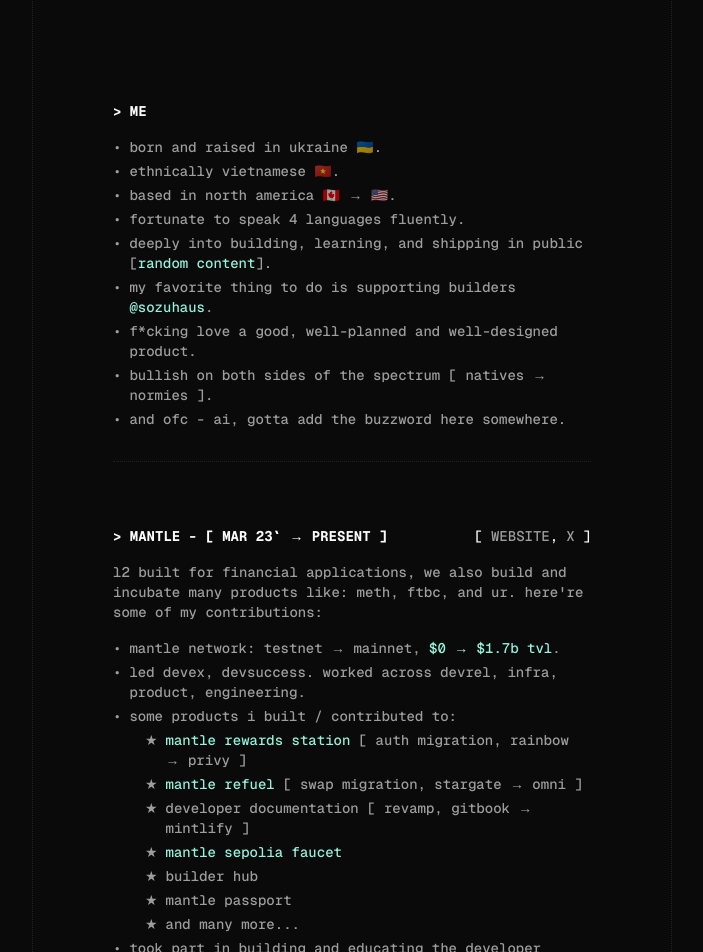
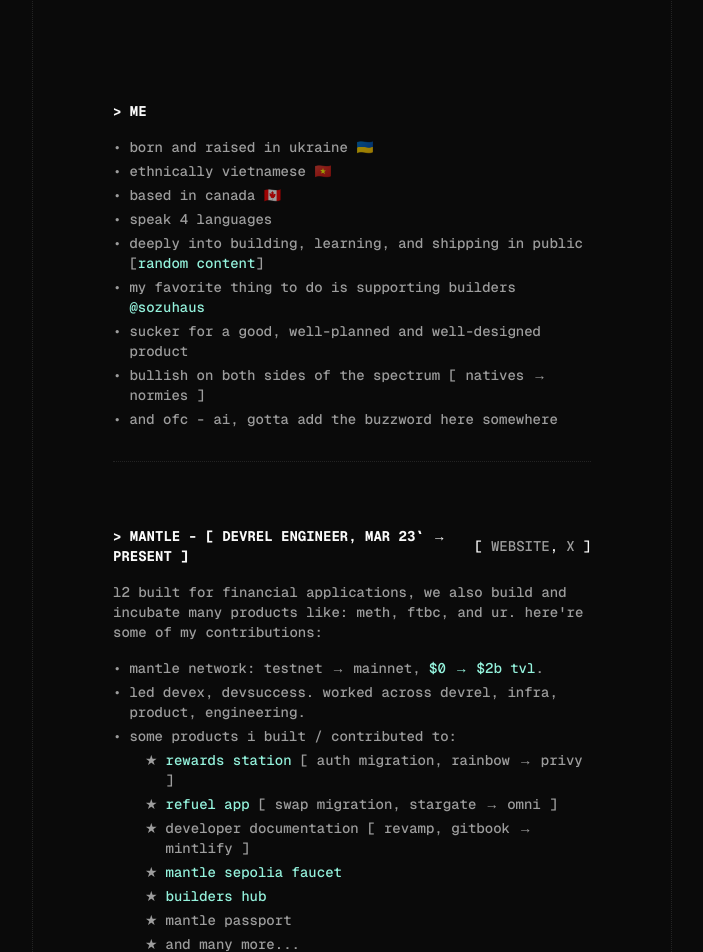
Before and after one commit to jooohneth/jxhn, a Next.js app: page / in a window 1280 px wide. Shown: the part 120-1072 px from the top of the page, without its empty margins (288-991 px from the left). Built offline with nearby package versions, Linux system fonts and the light colour scheme.

Commit message:
chore: cleanup and update

```diff
--- a/src/components/tldr.tsx
+++ b/src/components/tldr.tsx
@@ -9,19 +9,19 @@
         </div> */}
         <div className="flex gap-2">
           <span>•</span>
-          <span>born and raised in Ukraine 🇺🇦.</span>
+          <span>born and raised in Ukraine 🇺🇦</span>
         </div>
         <div className="flex gap-2">
           <span>•</span>
-          <span>ethnically Vietnamese 🇻🇳.</span>
+          <span>ethnically Vietnamese 🇻🇳</span>
         </div>
         <div className="flex gap-2">
           <span>•</span>
-          <span>based in North America 🇨🇦 → 🇺🇸.</span>
+          <span>based in Canada 🇨🇦</span>
         </div>
         <div className="flex gap-2">
           <span>•</span>
-          <span>fortunate to speak 4 languages fluently.</span>
+          <span>speak 4 languages</span>
         </div>
         <div className="flex gap-2">
           <span>•</span>
@@ -35,7 +35,7 @@
             >
               random content
             </a>
-            {"]"}.
+            {"]"}
           </span>
         </div>
 
@@ -51,26 +51,23 @@
             >
               @sozuhaus
             </a>
-            .
           </span>
         </div>
 
         <div className="flex gap-2">
           <span>•</span>
-          <span>
-            f*cking love a good, well-planned and well-designed product.
-          </span>
+          <span>sucker for a good, well-planned and well-designed product</span>
         </div>
 
         <div className="flex gap-2">
           <span>•</span>
           <span>
-            bullish on both sides of the spectrum [ natives → normies ].
+            bullish on both sides of the spectrum [ natives → normies ]
           </span>
         </div>
         <div className="flex gap-2">
           <span>•</span>
-          <span>and ofc - AI, gotta add the buzzword here somewhere.</span>
+          <span>and ofc - AI, gotta add the buzzword here somewhere</span>
         </div>
       </div>
     ),
--- a/src/components/work.tsx
+++ b/src/components/work.tsx
@@ -1,6 +1,6 @@
 const content = [
   {
-    title: "> mantle - [ mar 23` → present ]",
+    title: "> mantle - [ devrel engineer, mar 23` → present ]",
     description: (
       <>
         L2 built for financial applications, we also build and incubate many
@@ -20,7 +20,7 @@
               target="_blank"
               rel="noopener noreferrer"
             >
-              $0 → $1.7B TVL
+              $0 → $2B TVL
             </a>
             .
           </span>
@@ -48,7 +48,7 @@
               target="_blank"
               rel="noopener noreferrer"
             >
-              mantle rewards station
+              rewards station
             </a>{" "}
             [ auth migration, rainbow → privy ]
           </span>
@@ -63,7 +63,7 @@
               target="_blank"
               rel="noopener noreferrer"
             >
-              mantle refuel
+              refuel app
             </a>{" "}
             [ swap migration, stargate → omni ]
           </span>
@@ -90,7 +90,16 @@
 
         <div className="flex gap-2 ml-8">
           <span>★</span>
-          <span>builder hub </span>
+          <span>
+            <a
+              href="https://mantle-builders-hub.vercel.app"
+              className="text-hyper hover:underline"
+              target="_blank"
+              rel="noopener noreferrer"
+            >
+              builders hub
+            </a>
+          </span>
         </div>
 
         <div className="flex gap-2 ml-8">
@@ -121,17 +130,15 @@
               target="_blank"
               rel="noopener noreferrer"
             >
-              {" "}
               hackathons
             </a>
-            ,
+            ,{" "}
             <a
               href="https://lightning.mantle.xyz"
               className="text-hyper hover:underline"
               target="_blank"
               rel="noopener noreferrer"
             >
-              {" "}
               grants
             </a>
             , and{" "}
@@ -214,10 +221,6 @@
             </a>
             , and many more.
           </span>
-        </div>
-        <div className="flex gap-2">
-          <span>•</span>
-          <span>joined in 2022 → now co-orgazing with frens.</span>
         </div>
 
         <div className="flex gap-2">
@@ -429,7 +432,7 @@
       },
       {
         title: "announcement",
-        href: "https://x.com/petravoice/status/1877067792857575532",
+        href: "https://x.com/petravoice/status/1874819462723190864",
       },
       {
         title: "scan",
```
